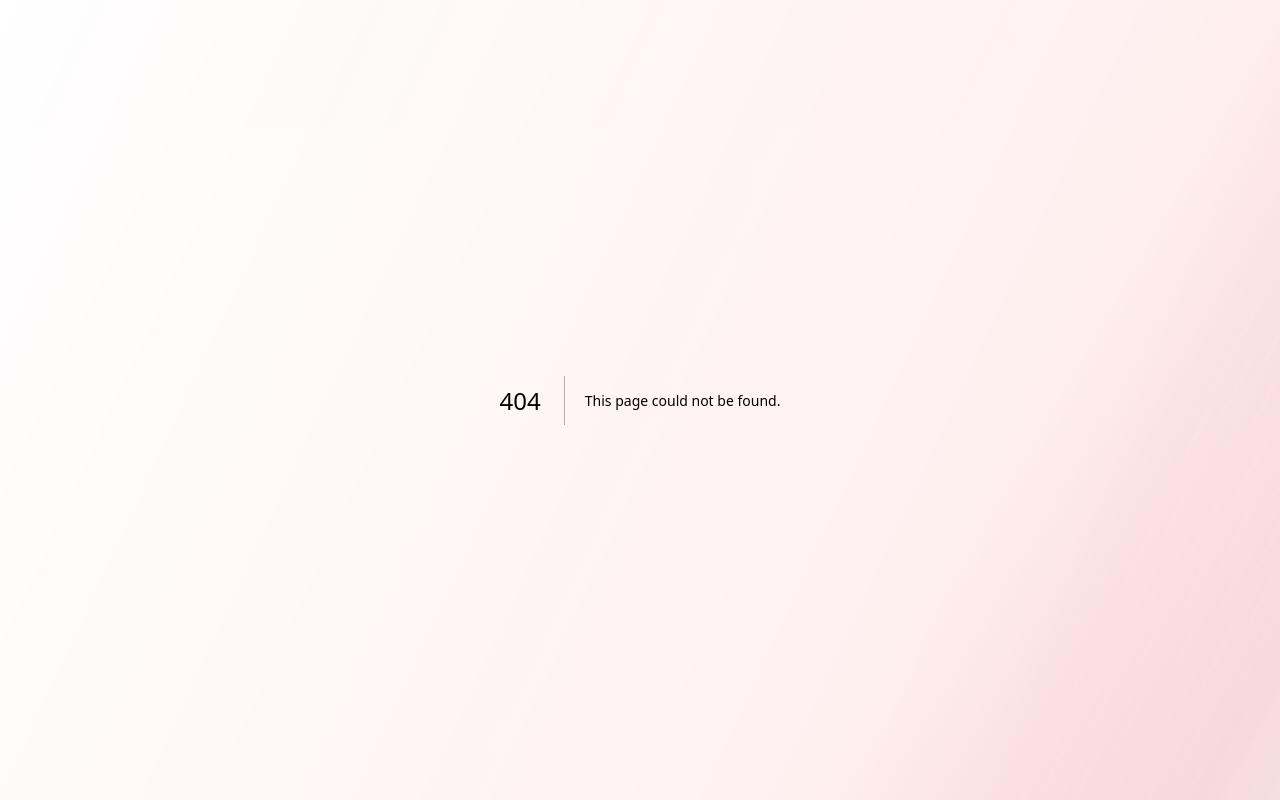
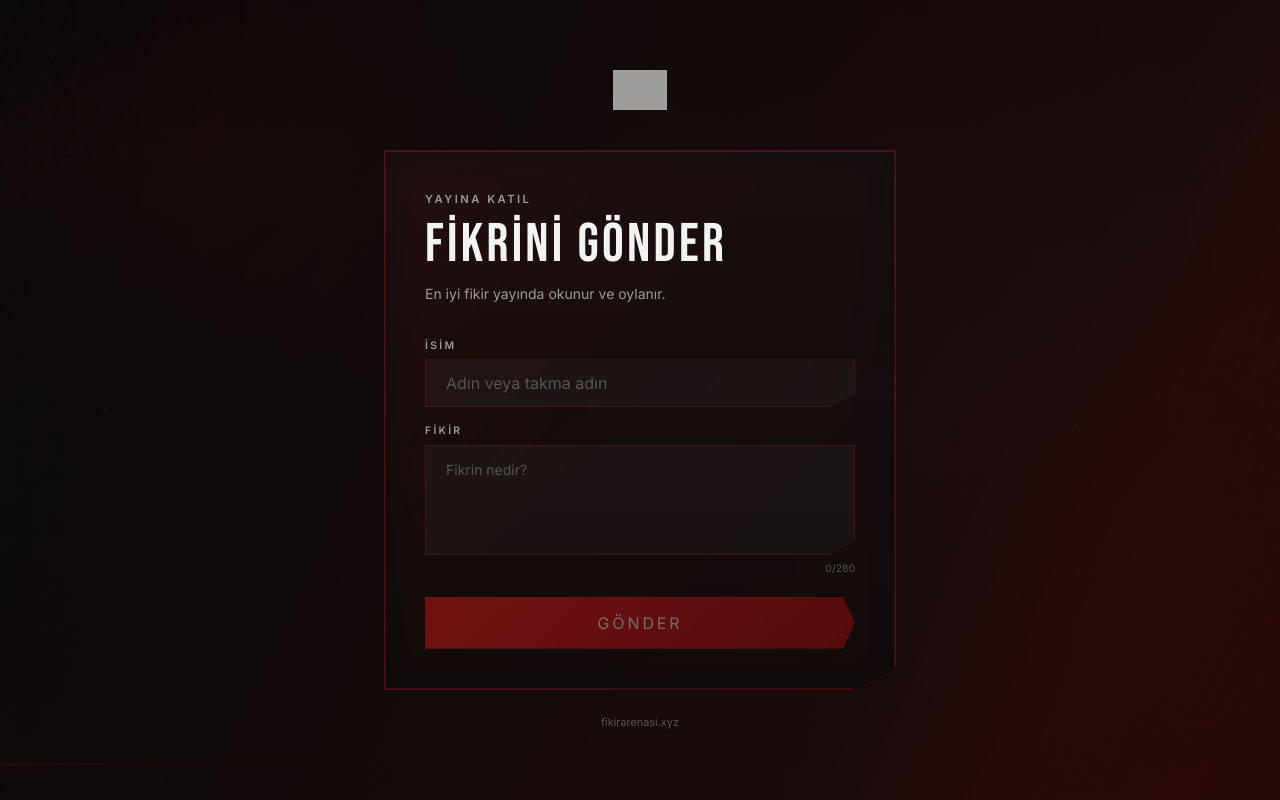
Before and after one commit to azaistt/fikir_arena, a Next.js app: page /join in a window 1280 px wide. Before the commit this address had no page. Built offline with nearby package versions, Linux system fonts and the light colour scheme; grey boxes are pictures that could not be loaded.

Commit message:
add /join page with idea submission form

```diff
--- /dev/null
+++ b/app/join/page.jsx
@@ -0,0 +1,158 @@
+'use client'
+
+import { useState } from 'react'
+import { motion, AnimatePresence } from 'framer-motion'
+import Image from 'next/image'
+
+export default function JoinPage() {
+  const [name, setName] = useState('')
+  const [idea, setIdea] = useState('')
+  const [status, setStatus] = useState('idle') // idle | loading | success | error
+
+  async function handleSubmit(e) {
+    e.preventDefault()
+    if (!name.trim() || !idea.trim()) return
+
+    setStatus('loading')
+    try {
+      const res = await fetch(`${process.env.NEXT_PUBLIC_BACKEND_URL}/submit`, {
+        method: 'POST',
+        headers: { 'Content-Type': 'application/json' },
+        body: JSON.stringify({ name: name.trim(), idea: idea.trim() }),
+      })
+      if (!res.ok) throw new Error('Sunucu hatası')
+      setStatus('success')
+    } catch {
+      setStatus('error')
+    }
+  }
+
+  function handleReset() {
+    setName('')
+    setIdea('')
+    setStatus('idle')
+  }
+
+  return (
+    <main className="flex min-h-svh flex-col items-center justify-center px-4 py-12">
+      <div className="w-full max-w-lg">
+
+        {/* Logo */}
+        <div className="mb-10 flex justify-center">
+          <Image
+            src="/media/fikir-arena-logo-full.png"
+            alt="Fikir Arena"
+            width={180}
+            height={48}
+            priority
+            className="h-10 w-auto object-contain"
+          />
+        </div>
+
+        {/* Card */}
+        <motion.div
+          initial={{ opacity: 0, y: 18 }}
+          animate={{ opacity: 1, y: 0 }}
+          transition={{ duration: 0.42, ease: 'easeOut' }}
+          className="broadcast-frame panel-surface panel-glow border-l-[2px] border-l-[#ff1e1e] p-7 sm:p-10"
+        >
+          <AnimatePresence mode="wait">
+
+            {/* Form state */}
+            {status !== 'success' && (
+              <motion.div
+                key="form"
+                initial={{ opacity: 0 }}
+                animate={{ opacity: 1 }}
+                exit={{ opacity: 0 }}
+                transition={{ duration: 0.22 }}
+              >
+                <p className="label-ui text-[0.7rem] text-[#9a9a9a]">Yayına Katıl</p>
+                <h1 className="display-heading mt-3 text-[2.6rem] leading-[0.92] text-[#f3f3f3] sm:text-[3.4rem]">
+                  Fikrini Gönder
+                </h1>
+                <p className="mt-3 text-sm leading-6 text-[#9a9a9a]">
+                  En iyi fikir yayında okunur ve oylanır.
+                </p>
+
+                <form onSubmit={handleSubmit} className="mt-8 flex flex-col gap-4">
+                  <div className="flex flex-col gap-1.5">
+                    <label className="label-ui text-[0.65rem] text-[#9a9a9a]">İsim</label>
+                    <input
+                      type="text"
+                      value={name}
+                      onChange={(e) => setName(e.target.value)}
+                      placeholder="Adın veya takma adın"
+                      maxLength={48}
+                      required
+                      className="broadcast-card min-h-12 border border-[rgba(255,30,30,0.18)] bg-[rgba(255,255,255,0.03)] px-5 text-sm text-white outline-none transition placeholder:text-[#555] focus:border-[#ff1e1e] focus:bg-[rgba(255,30,30,0.05)]"
+                    />
+                  </div>
+
+                  <div className="flex flex-col gap-1.5">
+                    <label className="label-ui text-[0.65rem] text-[#9a9a9a]">Fikir</label>
+                    <textarea
+                      value={idea}
+                      onChange={(e) => setIdea(e.target.value)}
+                      placeholder="Fikrin nedir?"
+                      maxLength={280}
+                      required
+                      rows={4}
+                      className="broadcast-card resize-none border border-[rgba(255,30,30,0.18)] bg-[rgba(255,255,255,0.03)] px-5 py-3.5 text-sm text-white outline-none transition placeholder:text-[#555] focus:border-[#ff1e1e] focus:bg-[rgba(255,30,30,0.05)]"
+                    />
+                    <span className="self-end text-[0.65rem] text-[#555]">{idea.length}/280</span>
+                  </div>
+
+                  {status === 'error' && (
+                    <p className="text-xs text-[#ff1e1e]">Bir hata oluştu, tekrar dene.</p>
+                  )}
+
+                  <button
+                    type="submit"
+                    disabled={status === 'loading' || !name.trim() || !idea.trim()}
+                    className="broadcast-chip mt-1 min-h-13 bg-[linear-gradient(135deg,#ff1e1e,#b80e0e)] px-7 text-sm font-semibold uppercase tracking-[0.18em] text-white transition hover:-translate-y-0.5 hover:shadow-[0_0_18px_rgba(255,30,30,0.42)] disabled:opacity-40 disabled:hover:translate-y-0 disabled:hover:shadow-none"
+                  >
+                    {status === 'loading' ? 'Gönderiliyor...' : 'Gönder'}
+                  </button>
+                </form>
+              </motion.div>
+            )}
+
+            {/* Success state */}
+            {status === 'success' && (
+              <motion.div
+                key="success"
+                initial={{ opacity: 0, scale: 0.96 }}
+                animate={{ opacity: 1, scale: 1 }}
+                transition={{ duration: 0.36, ease: 'easeOut' }}
+                className="flex flex-col items-center py-8 text-center"
+              >
+                <div className="broadcast-chip mb-6 flex h-16 w-16 items-center justify-center bg-[linear-gradient(135deg,#ff1e1e,#b80e0e)] text-3xl shadow-[0_0_28px_rgba(255,30,30,0.38)]">
+                  ✓
+                </div>
+                <p className="label-ui text-[0.7rem] text-[#9a9a9a]">Başarılı</p>
+                <h2 className="display-heading mt-3 text-[2.8rem] leading-[0.92] text-[#f3f3f3]">
+                  Fikrin Alındı!
+                </h2>
+                <p className="mt-4 max-w-xs text-sm leading-6 text-[#9a9a9a]">
+                  Fikrin operatör paneline iletildi. Yayını takip et!
+                </p>
+                <button
+                  onClick={handleReset}
+                  className="broadcast-card mt-8 border border-[rgba(255,30,30,0.22)] px-7 py-3 text-xs font-semibold uppercase tracking-[0.18em] text-[#e6e6e6] transition hover:border-[#ff1e1e] hover:text-white"
+                >
+                  Yeni Fikir Gönder
+                </button>
+              </motion.div>
+            )}
+
+          </AnimatePresence>
+        </motion.div>
+
+        <p className="mt-6 text-center text-[0.68rem] text-[#555]">
+          fikirarenasi.xyz
+        </p>
+      </div>
+    </main>
+  )
+}
```
